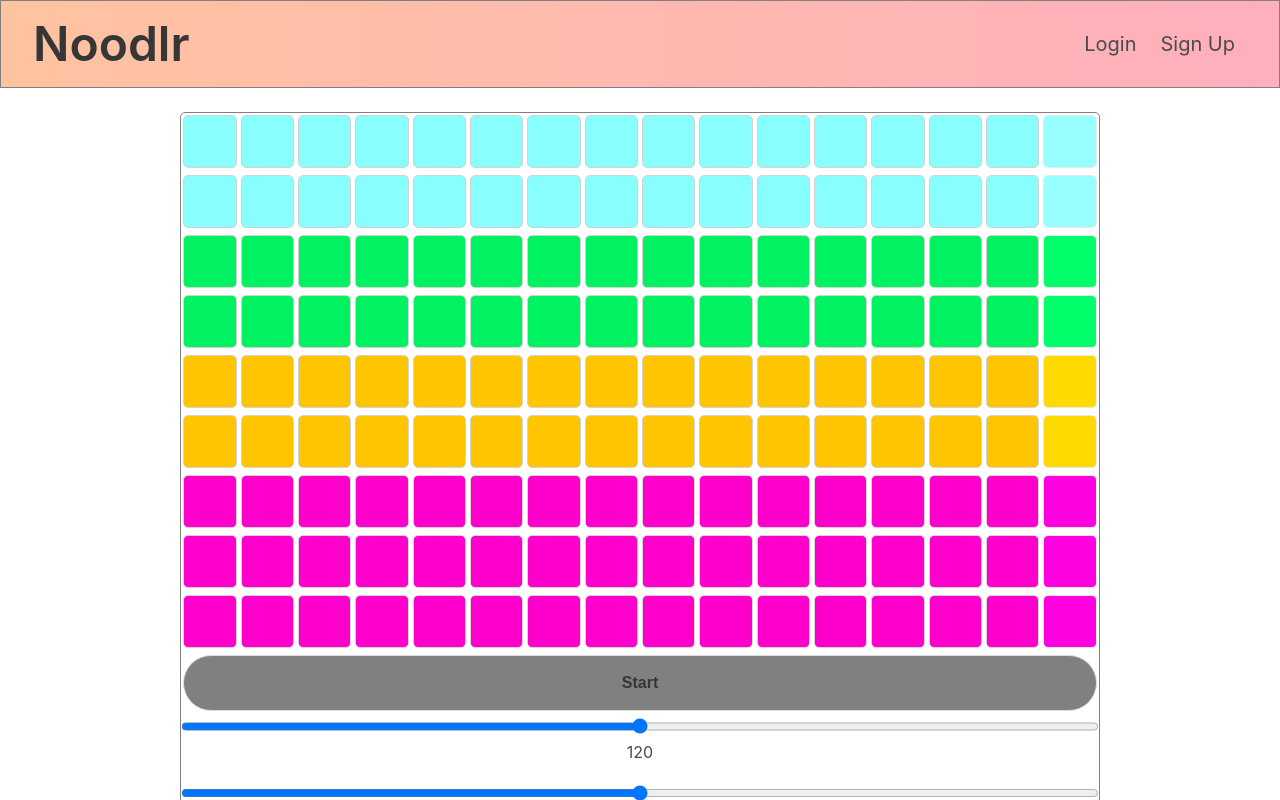
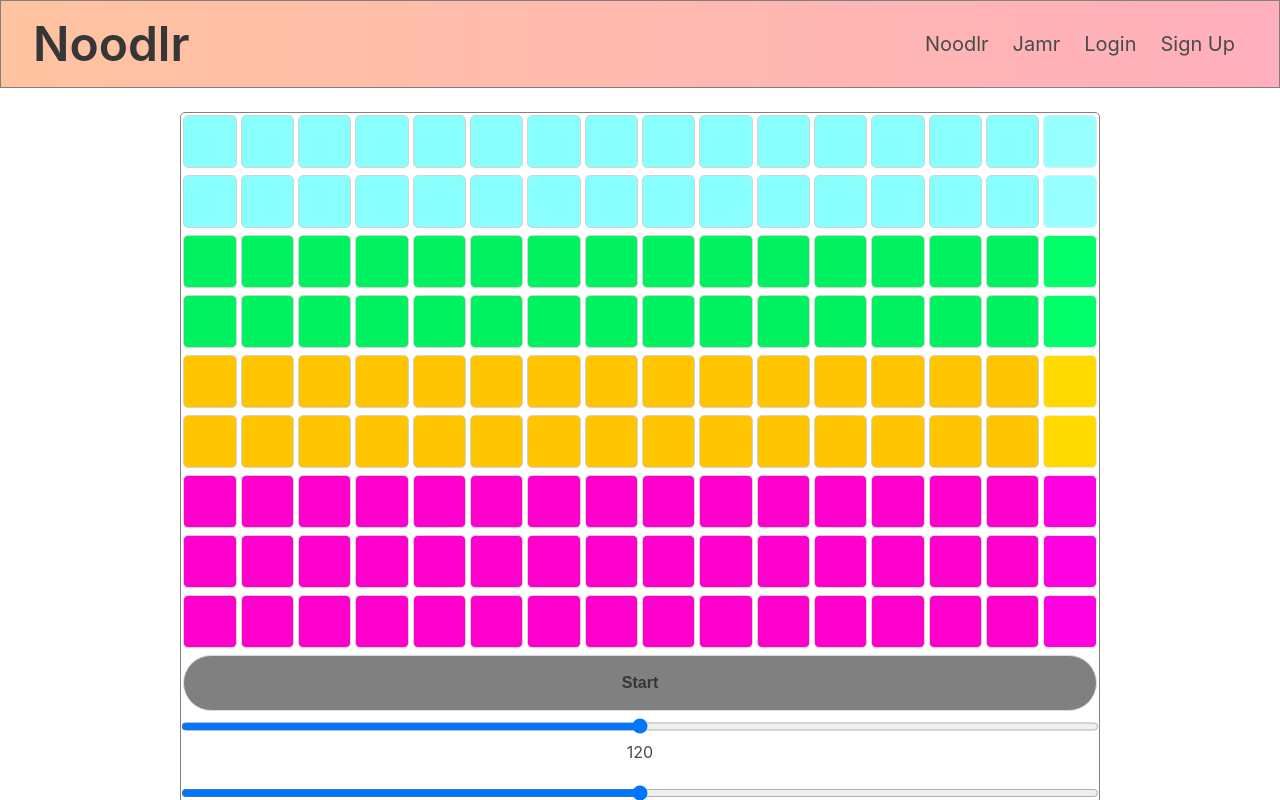
Before and after one commit to Garrett-Bodley/noodlr-frontend, a React (Create React App) app: page / in a window 1280 px wide. Built offline with nearby package versions, Linux system fonts and the light colour scheme; no server answers.

Commit message:
Add Jamr and Noodlr links to the navbar.

```diff
--- a/src/components/Jamr/Key.css
+++ b/src/components/Jamr/Key.css
@@ -43,7 +43,7 @@
   width: 4em;
   border-radius: 12px;
   font-size: 1rem;
-  box-shadow: inset 0px -1px 0px rgba(255, 255, 255, 0.5);
+  box-shadow: inset 0px -1px 0px rgba(255, 255, 255, 0.701);
   will-change: transform;
   transform: translateY(-4px);
   transition:
--- a/src/components/Navbar.js
+++ b/src/components/Navbar.js
@@ -10,6 +10,12 @@ class Navbar extends Component{
       return (
         <div className="navbar-end">
           <div className="navbar-item is-hoverable">
+            <Link className="subtitle" to='/noodlr'>Noodlr</Link>
+          </div>
+          <div className="navbar-item is-hoverable">
+            <Link className="subtitle" to='/jamr'>Jamr</Link>
+          </div>
+          <div className="navbar-item is-hoverable">
             <Link className="subtitle" to={`/users/${this.props.currentUser.id}`}>Profile</Link>
           </div>
           <div className="navbar-item is-hoverable">
@@ -20,6 +26,12 @@ class Navbar extends Component{
     }else{
       return(
         <div className="navbar-end">
+          <div className="navbar-item is-hoverable">
+            <Link className="subtitle" to='/noodlr'>Noodlr</Link>
+          </div>
+          <div className="navbar-item is-hoverable">
+            <Link className="subtitle" to='/jamr'>Jamr</Link>
+          </div>
           <div className="navbar-item is-hoverable">
             <Link className="subtitle" to="/login">Login</Link>
           </div>
```
